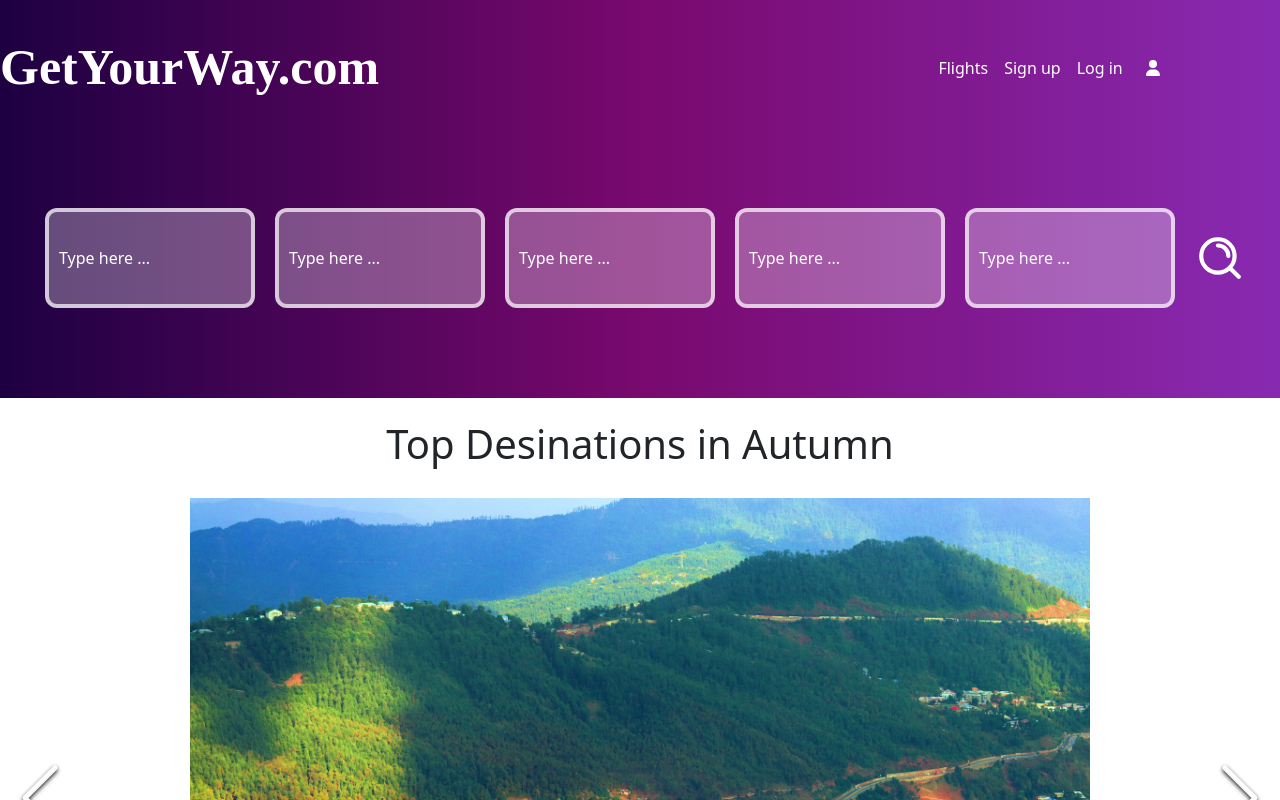
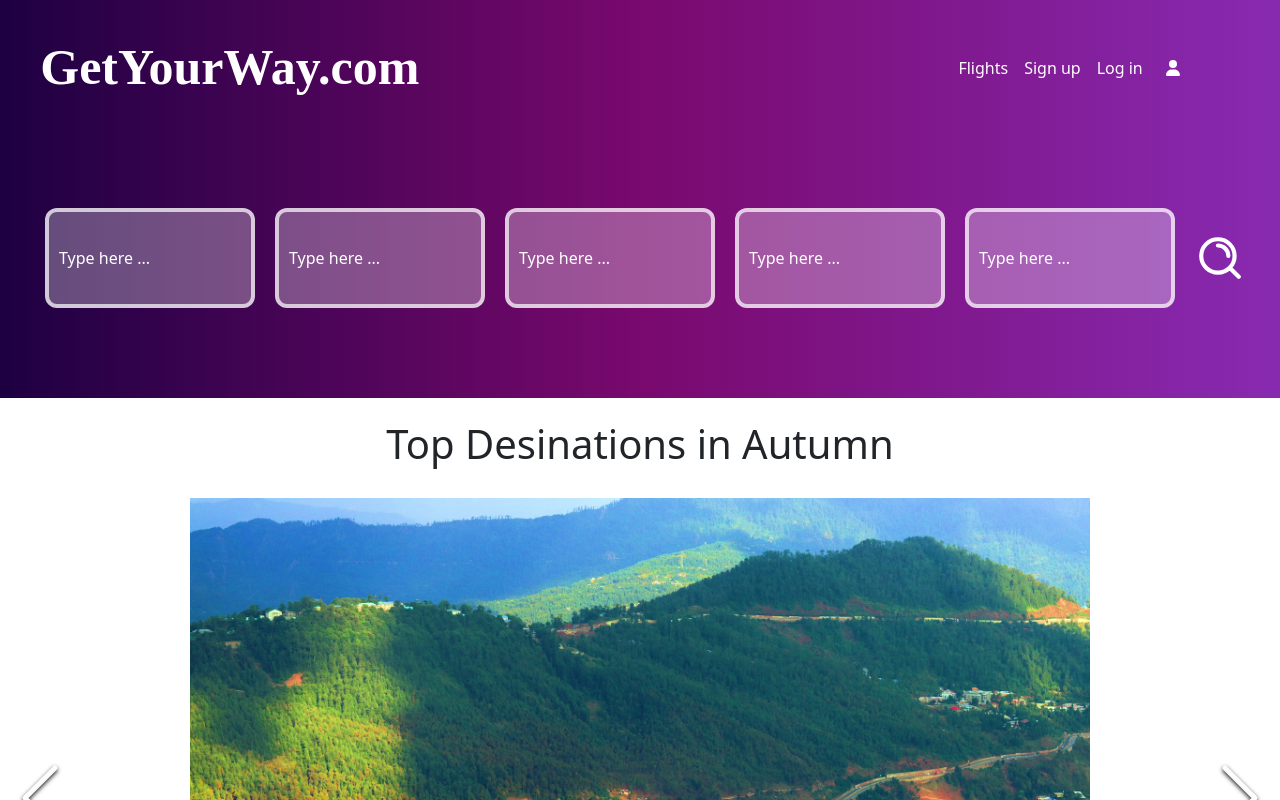
Before and after one commit to eclonghurst/SkyTwoFlyFront, a React (Create React App) app: page / in a window 1280 px wide. Shown: the top 800 px of the page. Built offline with nearby package versions, Linux system fonts and the light colour scheme.

Commit message:
centralised page done

```diff
--- a/src/Components/NavBar.jsx
+++ b/src/Components/NavBar.jsx
@@ -7,7 +7,8 @@ import { Link } from "react-router-dom";
 const NavBar = () => {
     return (
         <nav className="navbar navbar-expand-lg">
-                <Link className="navbar-brand" to="/">
+            <div id="navbar-container">
+                <Link className="navbar-brand" id="nav-brand" to="/">
                     GetYourWay.com
                  </Link>
             <button className="navbar-toggler" type="button" data-toggle="collapse" data-target="#navbarNav" aria-controls="navbarNav" aria-expanded="false" aria-label="Toggle navigation">
@@ -27,6 +28,7 @@ const NavBar = () => {
                 </ul>
                 <FontAwesomeIcon className="accountIcon" icon={faUser} style={{color: "#ffffff"}} /> {}
             </div>
+        </div>
 
         </nav>
     );
--- a/src/CssFiles/NavBarCSS.css
+++ b/src/CssFiles/NavBarCSS.css
@@ -2,6 +2,7 @@ nav.navbar {
     display: flex;
     background: linear-gradient(90deg, rgba(29,0,65,1) 0%, rgba(121,9,110,1) 50%, rgba(136,42,177,1) 100%);
     padding-top: 25px;
+    justify-content: center;
 }
 
 a.navbar-brand{
@@ -9,10 +10,20 @@ a.navbar-brand{
     color:#ffffff;
     font-size: 50px;
     font-weight: bold;
+    padding-left: 40px;
+}
+
+#navbar-container {
+    display: flex;
+    justify-content: center;
 }
 
 a.navbar-brand:hover{
     color: rgb(255, 229, 177);
+}
+
+a.navbar-brand:active{
+    color: white;
 }
 
 a.nav-link{
```
